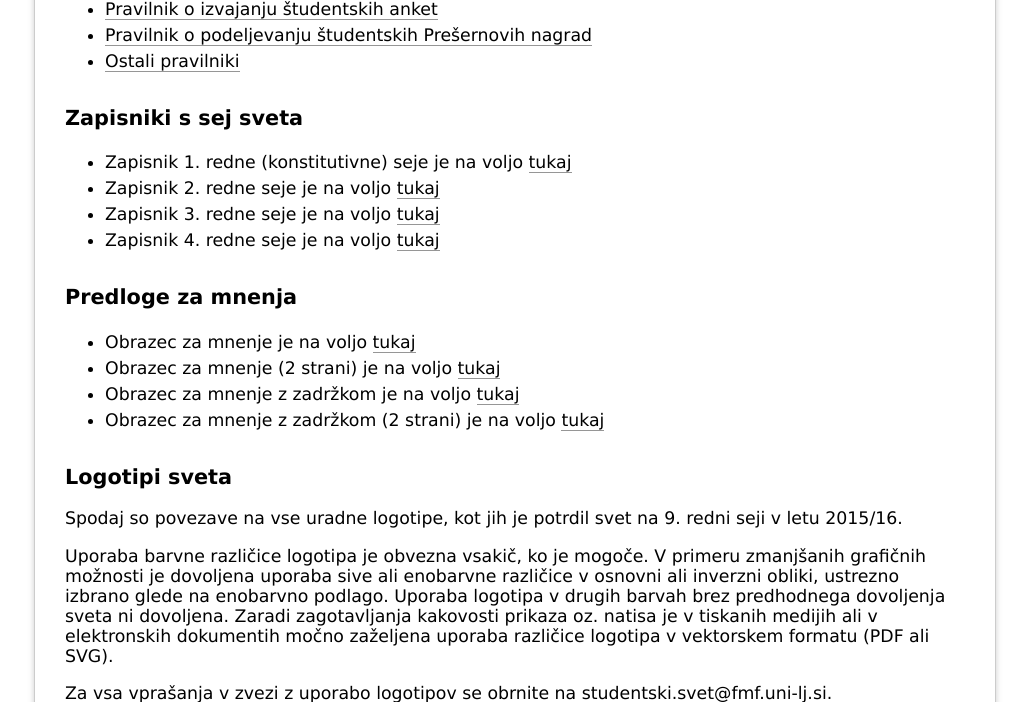
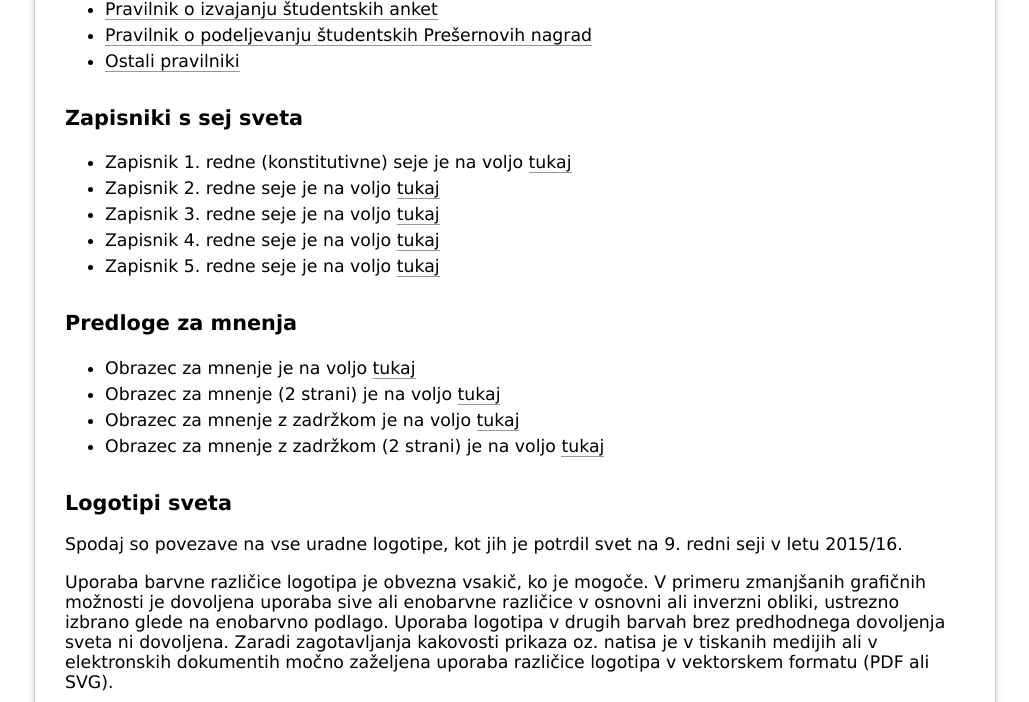
Before and after one commit to FMF-studenti/studentski-svet, a PHP site: page /legal in a window 1280 px wide. Shown: the part 564-1266 px from the top of the page, without its empty margins (125-1154 px from the left). Run offline with PHP 8.4, Linux system fonts and the light colour scheme; some web fonts are replaced.

Commit message:
5. seja.

```diff
--- a/legal.php
+++ b/legal.php
@@ -46,6 +46,7 @@
   <li>Zapisnik 2. redne seje je na voljo <a href="/dokumenti/zapisniki/2016_17/2_seja.pdf">tukaj</a></li>
   <li>Zapisnik 3. redne seje je na voljo <a href="/dokumenti/zapisniki/2016_17/3_seja.pdf">tukaj</a></li>
   <li>Zapisnik 4. redne seje je na voljo <a href="/dokumenti/zapisniki/2016_17/4_seja.pdf">tukaj</a></li>
+  <li>Zapisnik 5. redne seje je na voljo <a href="/dokumenti/zapisniki/2016_17/5_seja.pdf">tukaj</a></li>
 </ul>
 
 <h2 id='templates'>Predloge za mnenja</h2>
```
Also changed, not shown: 2 other files.
